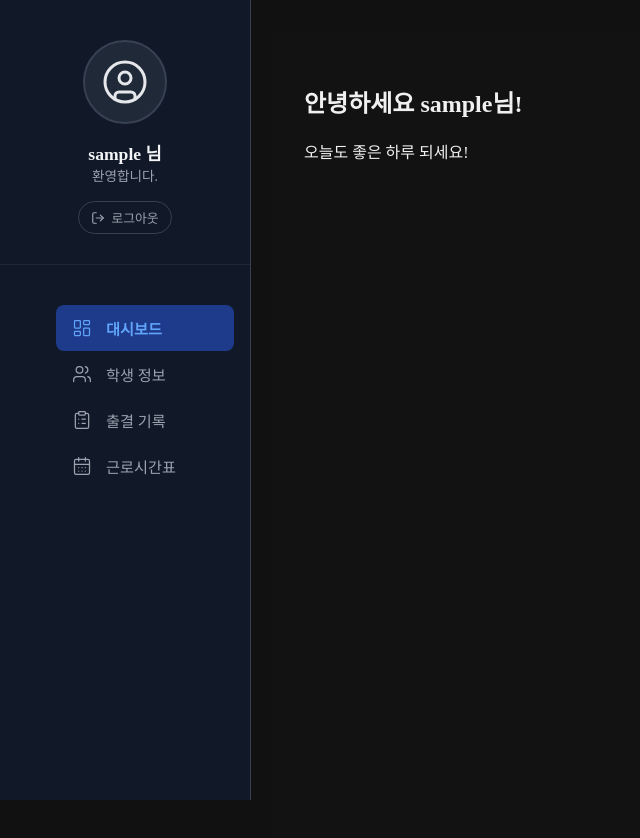
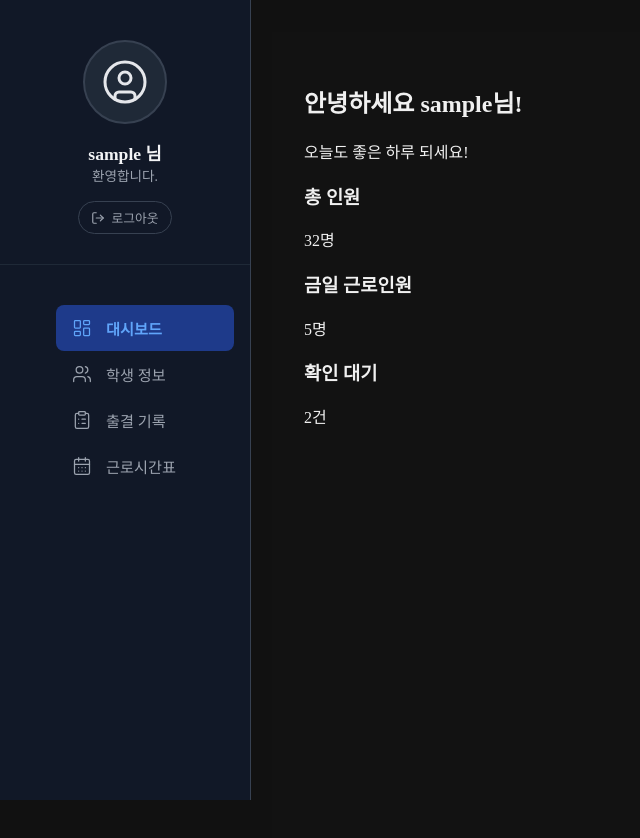
Before and after one commit to SHP-0701/student-manage-app, a Next.js app: page /dashboard in a window 1280 px wide. Shown: the top 838 px of the page, without its empty margins (0-640 px from the left). Built offline with nearby package versions, Linux system fonts and the light colour scheme; sample sign-in values are in the browser's storage.

Commit message:
대시보드 페이지 개선(기능 추가)

```diff
--- a/pages/dashboard/index.js
+++ b/pages/dashboard/index.js
@@ -1,9 +1,9 @@
 /*
   ==================================================================================
-  ○ 작성일자: 2026. 01. 05.(월)
-  ○ 페이지명: 근로학생 관리시스템 대시보드(/dashboard/index.js)
-  ○ 내 용: 로그인 후 관리자 대시보드 화면 및 인증(로그인 여부) 체크
-  ○ 작성자: 박수훈(shpark)
+    ○ 작성일자: 2026. 01. 05.(월)
+    ○ 페이지명: 근로학생 관리시스템 대시보드(/dashboard/index.js)
+    ○ 내 용: 로그인 후 관리자 대시보드 화면 및 인증(로그인 여부) 체크
+    ○ 작성자: 박수훈(shpark)
   ==================================================================================
 */
 
@@ -42,6 +42,33 @@ export default function DashboardPage() {
           <h2>안녕하세요 {admName}님!</h2>
           <p>오늘도 좋은 하루 되세요!</p>
         </div>
+
+        {/** 총 근로 인원, 금일 근로인원, 근로확인 대기 인원 카드 영역 */}
+        <div className={styles.statusContainer}>
+          {/** [1] 총 인원 */}
+          <div className={styles.statusCard}>
+            <h3>총 인원</h3>
+            <p className={styles.statusValue}>
+              32<span>명</span>
+            </p>
+          </div>
+
+          {/** [2] 금일 근로 인원 */}
+          <div className={styles.statusCard}>
+            <h3>금일 근로인원</h3>
+            <p className={styles.statusValue}>
+              5<span>명</span>
+            </p>
+          </div>
+
+          {/** [3] 확인 대기 */}
+          <div className={styles.statusCard}>
+            <h3>확인 대기</h3>
+            <p className={`${styles.statusValue} ${styles.alertText}`}>
+              2<span>건</span>
+            </p>
+          </div>
+        </div>
       </div>
     </Layout>
   );
```
